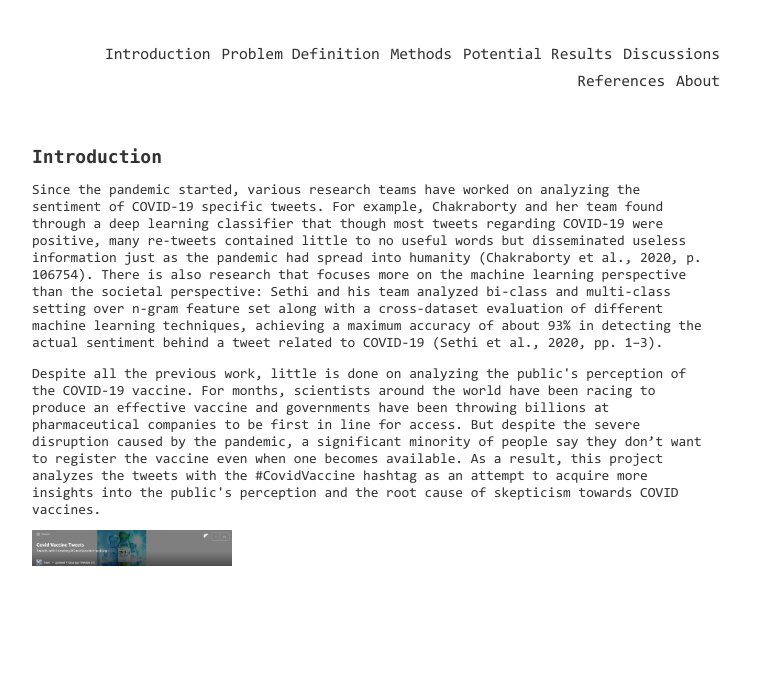
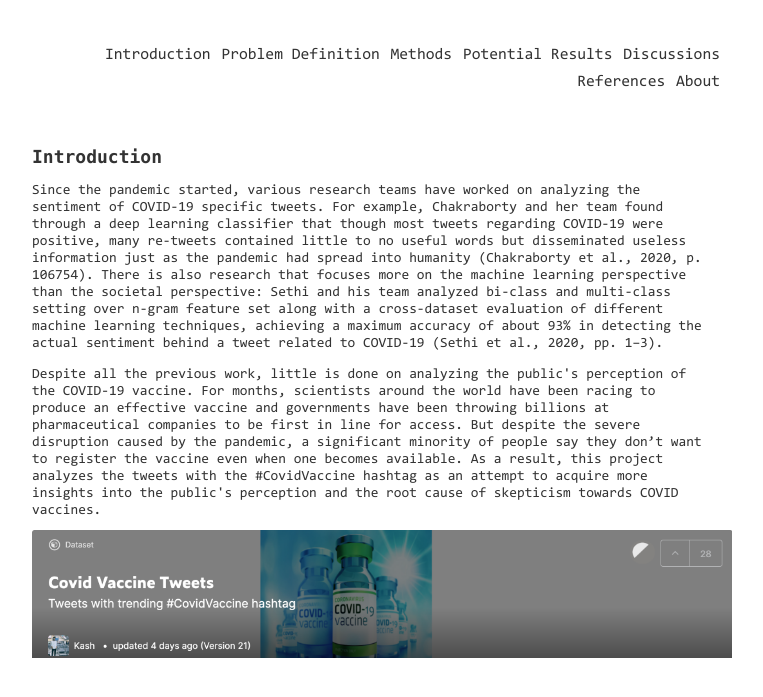
Before and after one commit to zhiyichenGT/zhiyichen.github.io, a Jekyll site: the page built from index.html, in a window 1280 px wide. Shown: the top 697 px of the page, without its empty margins (268-1031 px from the left). Built offline with Jekyll 4.4.1, drawn with Linux system fonts in a browser that asks for light colours.

Commit message:
version 0.9

```diff
--- a/index.html
+++ b/index.html
@@ -9,4 +9,4 @@ title: Introduction
 <p>Despite all the previous work, little is done on analyzing the public's perception of the COVID-19 vaccine. For months, scientists around the world have been racing to produce an effective vaccine and governments have been throwing billions at pharmaceutical companies to be first in line for access. But despite the severe disruption caused by the pandemic, a significant minority of people say they don’t want to register the vaccine even when one becomes available. As a result, this project analyzes the tweets with the #CovidVaccine hashtag as an attempt to acquire more insights into the public's perception and the root cause of skepticism towards COVID vaccines.
 </p>
 <img src="/static/img/logo.png"
-	width="200"/>
+	width="700"/>
```
